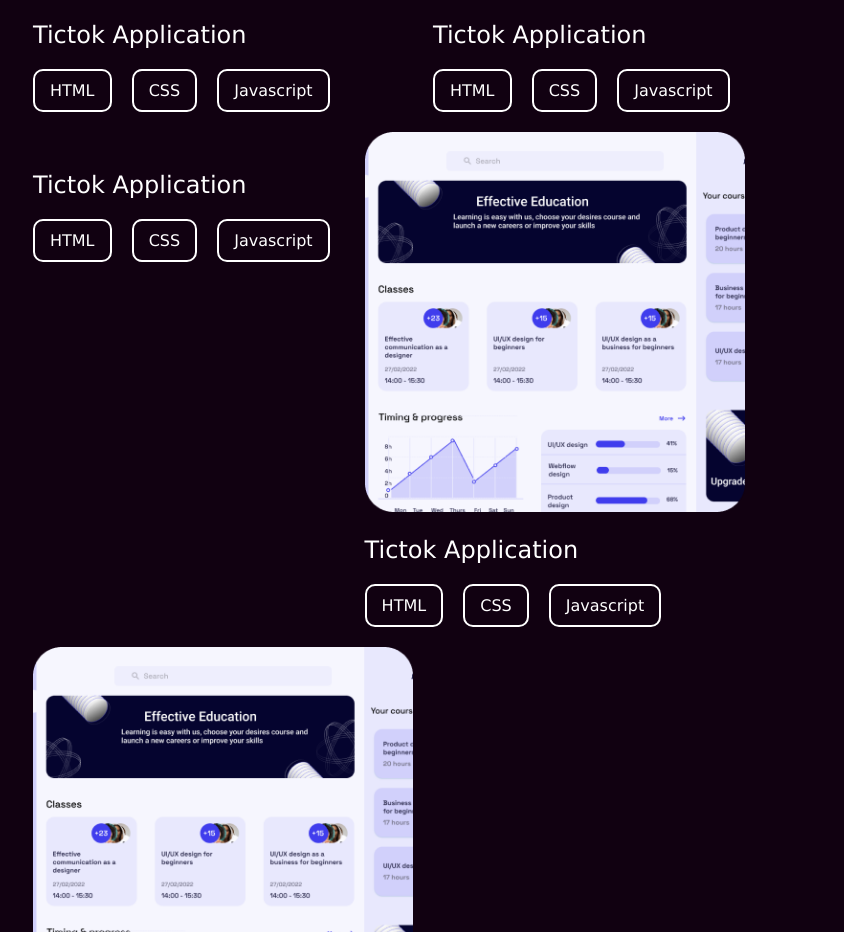
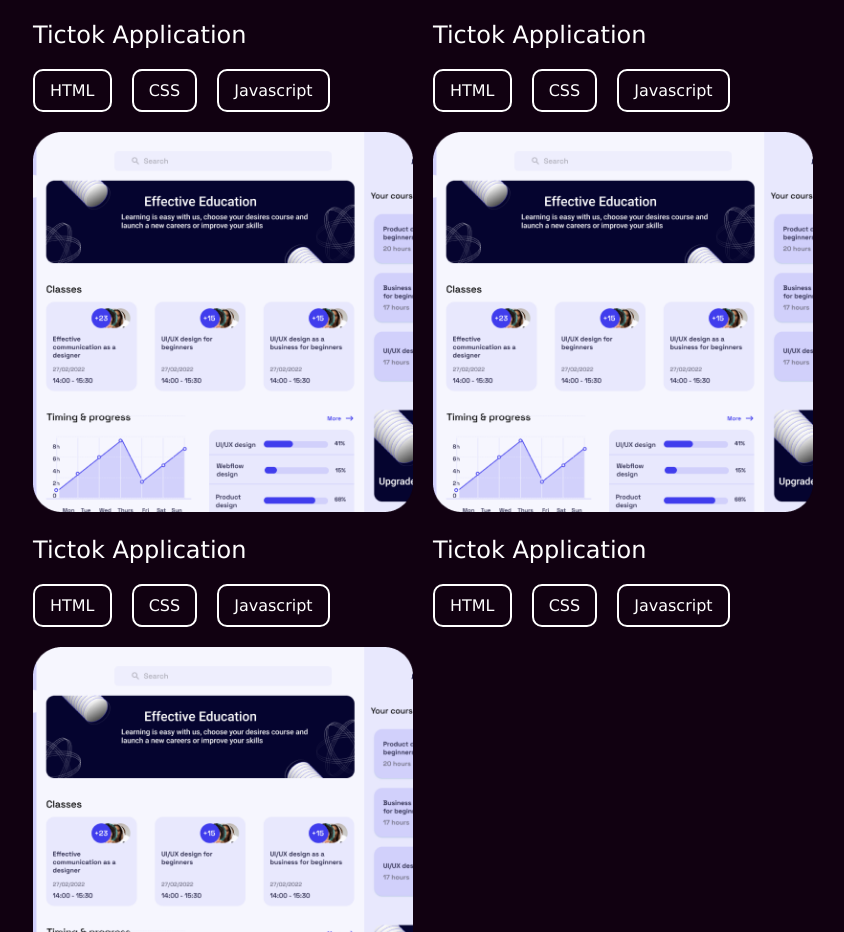
Before and after one commit to CoderAayushDodia/Portfolio-Website, a plain HTML site: page biodata/index.html in a window 1280 px wide. Shown: the part 1941-2873 px from the top of the page, without its empty margins (117-961 px from the left). Drawn offline with Linux system fonts and the light colour scheme.

Commit message:
second commit

```diff
--- a/biodata/index.html
+++ b/biodata/index.html
@@ -88,7 +88,7 @@
             </div>
         </div>
         <div class="p-img">
-          <img src="Mask.png" alt="">
+          <img src="image/Mask.png" alt="">
             <div class="p-text">
                 <h3>Tictok Application</h3>
                 <div>
```
